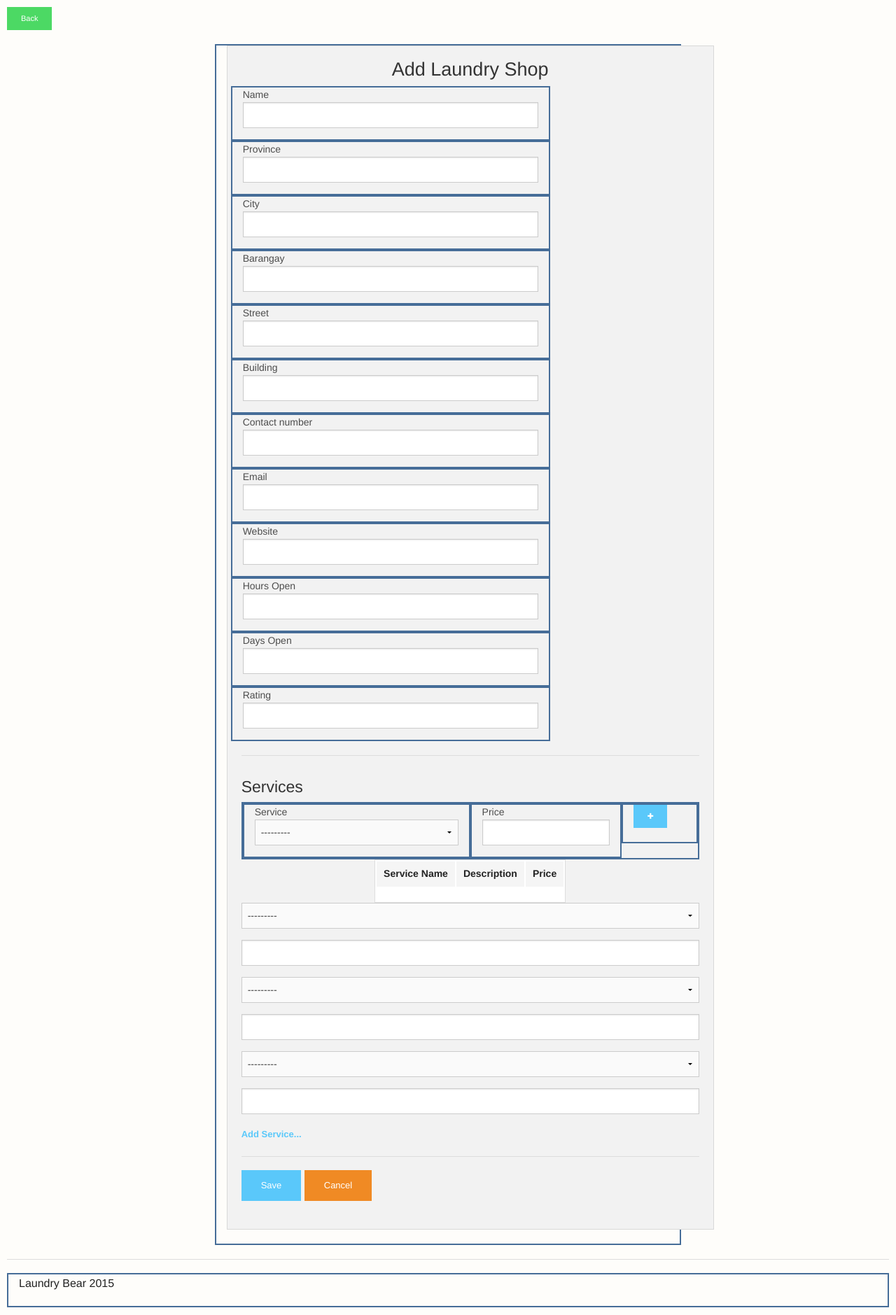
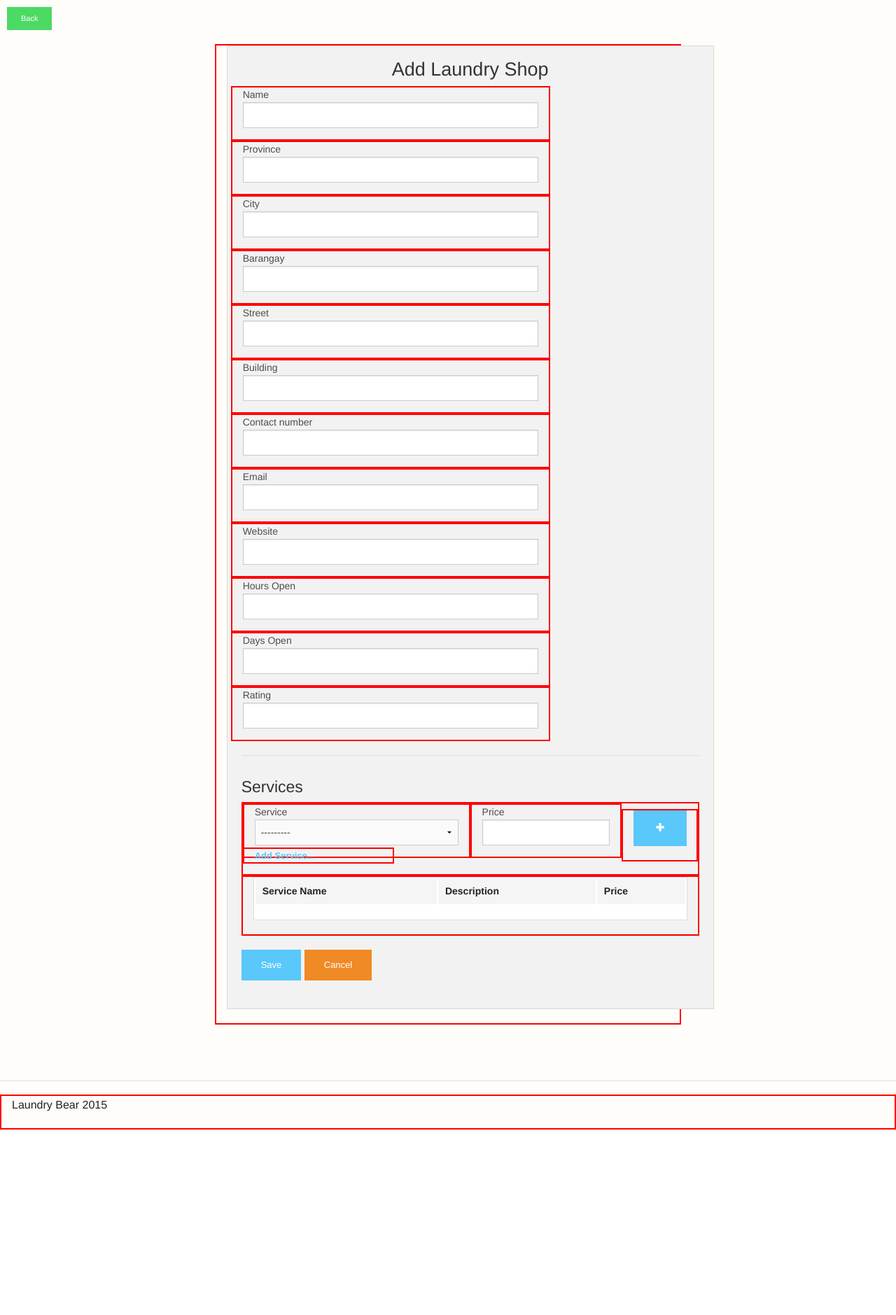
Before and after one commit to marosenarca/LaundryBear, a Django app: a page that uses LaundryBear/management/templates/management/shop/addlaundryshop.html in a window 1280 px wide. Shown: the part 45-1924 px from the top of the page at 70% size. After the commit the page ends 1659 px from the top, so only its background shows below. Run offline with Django 3.2, Linux system fonts and the light colour scheme; data that the repository does not hold is empty.

Commit message:
edit template and css to create service fields, add js to incompletely handle click

```diff
--- a/LaundryBear/management/static/management/css/app.css
+++ b/LaundryBear/management/static/management/css/app.css
@@ -40,5 +40,17 @@ div.paw-container > img {
 }
 
 .columns {
-  border: 2px solid #466d98;
+  border: 2px solid red;
 }
+
+#set-service-button-container {
+  position: relative;
+  top: 8px;
+}
+
+#add-service-button-container {
+  position: relative;
+  bottom: 15px;
+  font-size: 13px;
+  font-weight: bold;
+}
--- a/LaundryBear/management/static/management/js/app.js
+++ b/LaundryBear/management/static/management/js/app.js
@@ -30,3 +30,10 @@ $("dl.sub-nav dd").click(function(){
   $("#search").prop("name", $(this).children().html().toLowerCase());
   return false;
 });
+
+$("#set-service-button").click(function() {
+	// reset fields
+	$("#service-input")[0].selectedIndex = 0;
+	$("#price-input").val('');
+	return false;
+});
--- a/LaundryBear/management/templates/management/shop/addlaundryshop.html
+++ b/LaundryBear/management/templates/management/shop/addlaundryshop.html
@@ -136,16 +136,21 @@
 					  </div>
 					  <div class="medium-4 columns">
 						  <label>Price
-							  <input type="number" />
+							  <input type="number" id="price-input" />
 						  </label>
 					  </div>
-					  <div class="medium-2 columns" style="position:">
-						  <a href="#" class="button tiny"><i class="fi-plus"></i></a>
+					  <div class="medium-2 columns" id="set-service-button-container">
+						  <a href="#" class="button medium" id="set-service-button"><i class="fi-plus"></i></a>
+					  </div>
+				  </div>
+				  <div class="row">
+					  <div class="medium-4 columns" id="add-service-button-container">
+						  <a href="#">Add Service...</a>
 					  </div>
 				  </div>
 			  </div>
-			  <div class="">
-              <table style="margin:auto">
+			  <div class="medium-12 columns">
+              <table style="width: 100%">
                 <thead>
                   <tr>
                     <th>Service Name</th>
@@ -161,12 +166,8 @@
                   </tr>
                 </tbody>
               </table>
+		  </div>
 
-			  {% for price_form in price_formset %}
-			  {{ price_form.service }}
-			  {{ price_form.price }}
-			  {% endfor %}
-			  <a href="#" style="font-size: 13px; font-weight: bold;">Add Service...</a>
               <div id="firstModal" class="reveal-modal" data-reveal aria-labelledby="firstModalTitle" aria-hidden="true" role="dialog">
                 <h2 id="firstModalTitle">Service</h2>
                   <div class="row">
```
